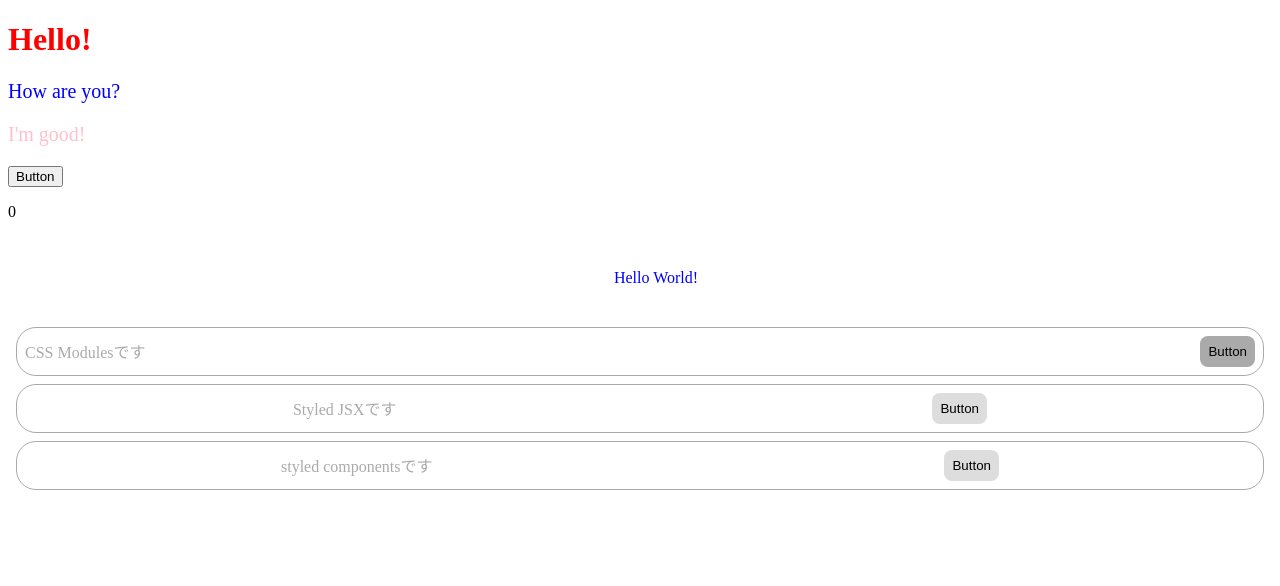
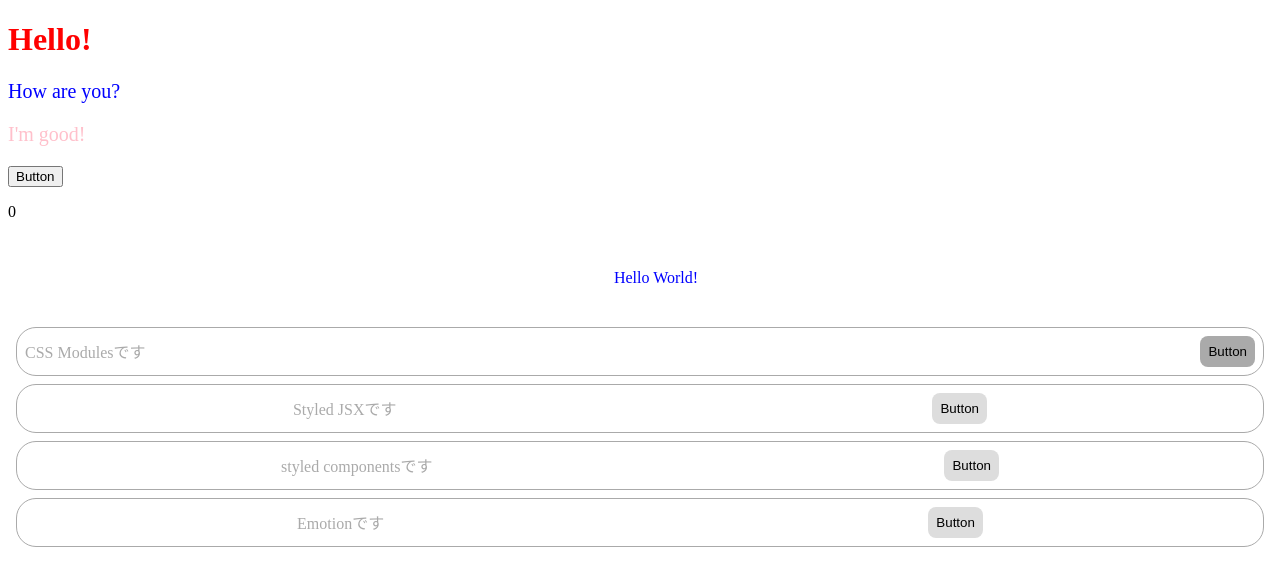
Before and after one commit to otsuboDesi/React-practice, a React (Create React App) app: page / in a window 1280 px wide. Shown: the top 586 px of the page. Built offline with nearby package versions, Linux system fonts and the light colour scheme.

Commit message:
Add: Emotionをインストールし、使用する

```diff
--- a/package.json
+++ b/package.json
@@ -3,6 +3,8 @@
   "version": "0.1.0",
   "private": true,
   "dependencies": {
+    "@emotion/react": "^11.13.3",
+    "@emotion/styled": "^11.13.0",
     "@testing-library/jest-dom": "^5.17.0",
     "@testing-library/react": "^13.4.0",
     "@testing-library/user-event": "^13.5.0",
--- a/src/App.jsx
+++ b/src/App.jsx
@@ -4,6 +4,7 @@
 import { CssModules } from "./components/CssModules";
 import { StyledJsx } from "./components/StyledJsx";
 import { StyledComponents } from "./components/StyledComponents";
+import { Emotion } from "./components/Emotion";
 
 export const App = () => {
   console.log("rendering");
@@ -33,6 +34,7 @@
       <CssModules />
       <StyledJsx />
       <StyledComponents />
+      <Emotion />
     </>
   );
 };
--- /dev/null
+++ b/src/components/Emotion.jsx
@@ -0,0 +1,41 @@
+/** @jsxImportSource @emotion/react */
+import { jsx, css } from "@emotion/react";
+import styled from "@emotion/styled";
+
+// scssの書き方がそのまま可能な書き方
+export const Emotion = () => {
+  const containerStyle = css`
+    border: solid 1px #aaa;
+    border-radius: 20px;
+    padding: 8px;
+    margin: 8px;
+    display: flex;
+    justify-content: space-around;
+    align-items: center;
+  `;
+  //   インラインスタイルの書き方
+  const titleStyle = css({
+    margin: 0,
+    color: "#aaa",
+  });
+
+  return (
+    <div css={containerStyle}>
+      <p css={titleStyle}>Emotionです</p>
+      <SButton>Button</SButton>
+    </div>
+  );
+};
+
+// styled-componentsの書き方
+const SButton = styled.button`
+  background-color: #ddd;
+  border: none;
+  padding: 8px;
+  border-radius: 8px;
+  &:hover {
+    background-color: #aaa;
+    color: #fff;
+    cursor: pointer;
+  }
+`;
```
Also changed, not shown: 1 other file (tests, documents, lock files or other folders).
